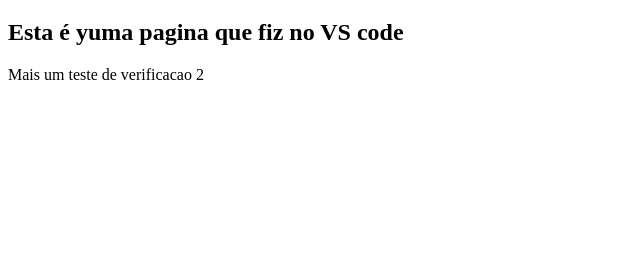
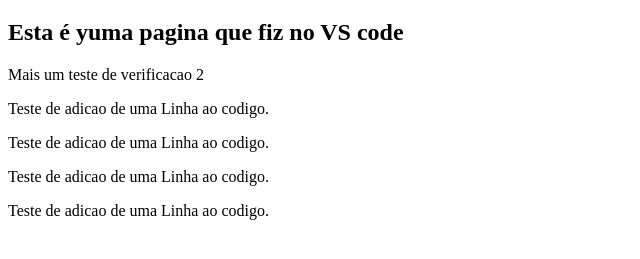
Before and after one commit to alotusrocha/projeto-curso-git, a plain HTML site: page index.html in a window 1280 px wide. Shown: the part 61-320 px from the top of the page, without its empty margins (0-640 px from the left). Drawn offline with Linux system fonts and the light colour scheme.

Commit message:
mais uma alteracao as 10:50

```diff
--- a/index.html
+++ b/index.html
@@ -9,5 +9,8 @@
 <body>
 <h2>Esta é yuma pagina que fiz no VS code</h2>
 <p>Mais um teste de verificacao 2</p>
-</body>
+<p>Teste de adicao de uma Linha ao codigo.</p>
+<p>Teste de adicao de uma Linha ao codigo.</p>
+<p>Teste de adicao de uma Linha ao codigo.</p>
+<p>Teste de adicao de uma Linha ao codigo.</p>
 </html>
```
